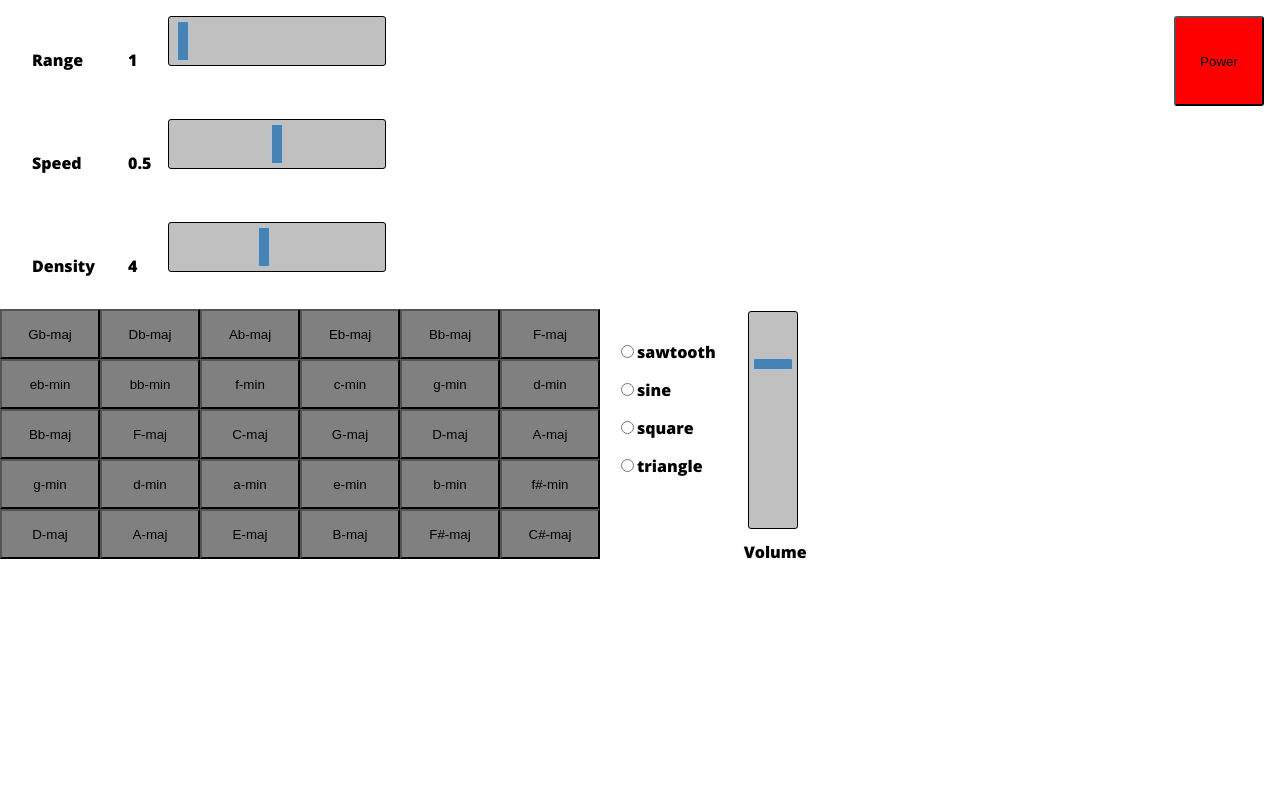
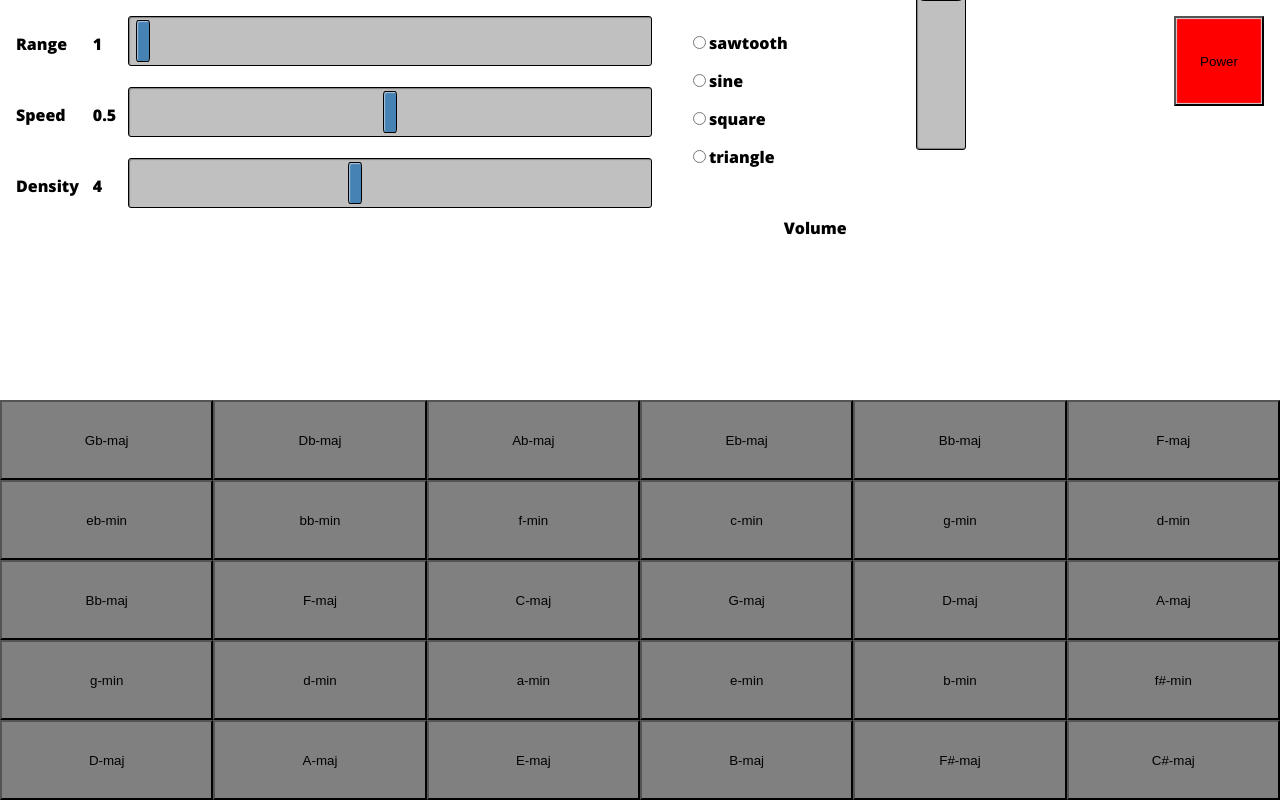
Before and after one commit to MikeSperone/ChordArp_Web, a React app: page / in a window 1280 px wide. Built offline with nearby package versions, Linux system fonts and the light colour scheme; the HTML template or start-up script is replaced by a standard one.

Commit message:
style changes

```diff
--- a/src/App.js
+++ b/src/App.js
@@ -13,14 +13,20 @@ import styled, { injectGlobal } from 'styled-components';
 import Synth from './Synth';
 
 injectGlobal`
+    :focus {outline: none;}
     body {
         font-family: 'Open Sans', sans-serif;
         margin: 0;
     }
 `;
-const TopSection = styled.div`
-    width: 50%;
-    min-width: 450px;
+const ControlSection = styled.div`
+    height: 50vh;
+`;
+const MainControls = styled.div`
+    float: left;
+    width: 50vw;
+    min-width: 320px;
+    padding: 1rem;
 `;
 const PowerSection = styled.div`
     position: absolute;
@@ -40,7 +46,6 @@ class App extends Component {
             power: false,
             speed: 0.5,
             range: 1
-
         };
         this.state = {
             currentChord: this.defaults.currentChord,
@@ -66,11 +71,16 @@ class App extends Component {
     render() {
         return (
             <div className="App">
-                <TopSection>
+                <ControlSection>
+                    <MainControls>
                         <RangeControl range={r => this.synth.setRange(r)} />
                         <SpeedControl speed={s => this.synth.setSpeed(s)} />
                         <DensityControl density={d => this.synth.setDensity(d)} />
-                </TopSection>
+                    </MainControls>
+                    <ToneControls
+                        tone={(t) => this.synth.setTone(t)}
+                    />
+                    <VolumeControl width='40vh' volume={v => this.synth.setVolume(v)} />
                     <PowerSection>
                         <Power
                             onClick={() => this.power()}
@@ -79,14 +89,11 @@ class App extends Component {
                             Power
                         </Power>
                     </PowerSection>
+                </ControlSection>
                 <ButtonField
                     changeChord={c => this.setChord(c)}
                     currentChord={this.state.currentChord}
                 />
-                <ToneControls
-                    tone={(t) => this.synth.setTone(t)}
-                />
-                <VolumeControl volume={v => this.synth.setVolume(v)} />
 
             </div>
         );
--- a/src/Components/ButtonField.js
+++ b/src/Components/ButtonField.js
@@ -4,11 +4,11 @@ import styled from 'styled-components';
 
 const FieldWrapper = styled.div`
     display: block;
-    float: left;
-    width: 600px;
+    clear: both;
+    height: 50vh;
 `;
 const Row = styled.div`
-    display: block;
+    height: 20%;
 `;
 
 class ButtonField extends Component {
--- a/src/Components/Controls/volume.js
+++ b/src/Components/Controls/volume.js
@@ -4,8 +4,7 @@ import Slider from '../atoms/Slider';
 
 const StyleWrapper = styled.div`
     float: left;
-    height: 200px;
-    width: 40px;
+    ${props => `width: ` + props.width};
 `;
 export default class VolumeControl extends React.Component {
     constructor(props) {
@@ -18,7 +17,7 @@ export default class VolumeControl extends React.Component {
     }
     render() {
         return (
-            <StyleWrapper>
+            <StyleWrapper {...this.props}>
                 <Slider
                     sliderName="Volume"
                     value={this.state.volume}
--- a/src/Components/atoms/ChordButton.js
+++ b/src/Components/atoms/ChordButton.js
@@ -3,8 +3,8 @@ import styled from 'styled-components';
 
 const Button = styled.button`
     background-color: gray;
-    width: 100px;
-    height: 50px;
+    width: calc(100% / 6);
+    height: 100%;
 `;
 
 class ChordButton extends React.Component {
--- a/src/Components/atoms/Power.js
+++ b/src/Components/atoms/Power.js
@@ -2,8 +2,17 @@ import React from 'react';
 import styled from 'styled-components';
 
 const Power = styled.button`
-    border-radius: 3px;
+    cursor: pointer;
+    border-radius: 0px;
+    box-shadow: inset 0 0 1px 1px lightgray;
+    padding: 1rem;
     height: 90px;
     width: 90px;
+    &:active {
+        box-shadow: inset 0 0 6px black;
+    }
+    &:focus {
+        outline: black solid 1px;
+    }
 `;
 export default Power;
--- a/src/Components/atoms/Slider.js
+++ b/src/Components/atoms/Slider.js
@@ -3,14 +3,17 @@ import styled from 'styled-components';
 
 const SLIDER_WIDTH = '200px';
 const InputWrapper = styled.div`
-    padding: 1rem;
+    padding: 0;
+    padding-bottom: 1rem;
     width: 100%;
 `;
 
 const Label = styled.label`
     display: inline-block;
-    width: 120px;
     padding: 1rem;
+    padding-left: 0;
+    width: 6rem;
+    vertical-align: bottom;
     ${props => props.vertical && `
         position: relative;
         top: ${SLIDER_WIDTH};
@@ -29,20 +32,21 @@ const StyledInput= styled.input`
     -webkit-appearance: none;
     background: silver;
     border-radius: 3px;
-    width: ${SLIDER_WIDTH};
+    width: calc(99% - 8rem);
     border: 1px solid black;
+    box-shadow: inset 1px 1px 1px grey;
     padding: .25rem .5rem;
     margin: 0;
     ${props => props.vertical && `
         transform-origin: 75px 75px;
         transform: rotate(-90deg);
     `}
-
     &::-webkit-slider-thumb {
         -webkit-appearance: none;
         background: SteelBlue;
         border-radius: 10%;
-        border: 1px solid LightSteelBlue;
+        box-shadow: inset 1px 1px 1px LightSteelBlue;
+        outline: 1px solid black;
         height: 40px;
         width: 12px;
     }
```
Lines whose indentation alone changed are shown as unchanged.
